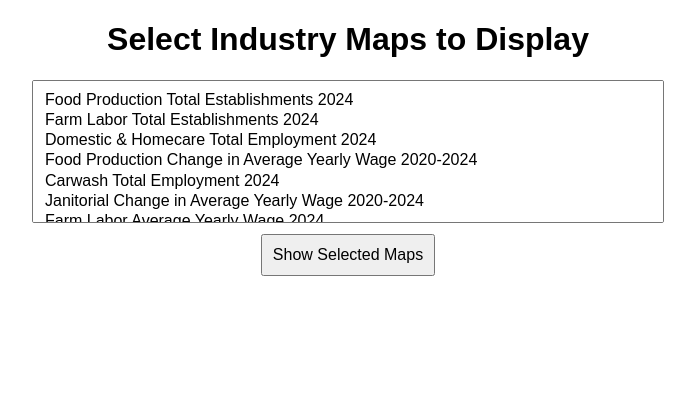
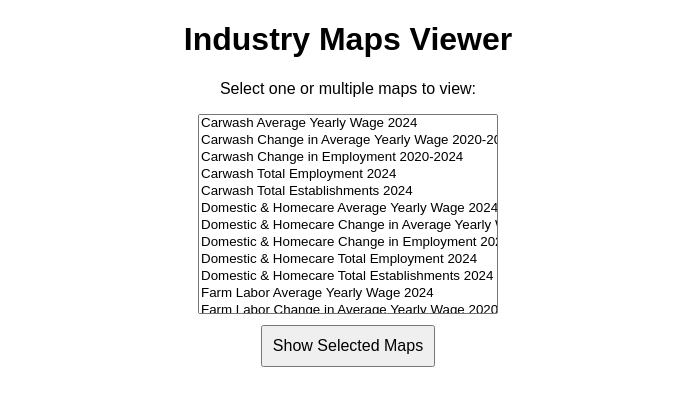
Before and after one commit to L30leoL30/up221-leob, a plain HTML site: page Industry_Maps/index.html in a window 1280 px wide. Shown: the whole page, without its empty margins (292-987 px from the left). Drawn offline with Linux system fonts and the light colour scheme.

Commit message:
Fixed sorting & ensured all maps are included

```diff
--- a/Industry_Maps/index.html
+++ b/Industry_Maps/index.html
@@ -3,66 +3,108 @@
 <head>
     <meta charset="UTF-8">
     <meta name="viewport" content="width=device-width, initial-scale=1.0">
-    <title>Industry Maps</title>
+    <title>Industry Maps Viewer</title>
     <style>
-        body { font-family: Arial, sans-serif; text-align: center; }
-        .map-container { display: flex; flex-wrap: wrap; justify-content: center; gap: 10px; }
-        .map-container img { width: 45%; height: auto; border: 1px solid #ccc; padding: 5px; }
-        select { width: 50%; padding: 10px; font-size: 16px; }
-        button { margin: 10px; padding: 10px; font-size: 16px; cursor: pointer; }
+        body {
+            font-family: Arial, sans-serif;
+            margin: 20px;
+            text-align: center;
+        }
+        select {
+            width: 300px;
+            height: 200px;
+        }
+        button {
+            margin-top: 10px;
+            padding: 10px;
+            font-size: 16px;
+        }
+        #map-display {
+            margin-top: 20px;
+            display: flex;
+            flex-wrap: wrap;
+            justify-content: center;
+        }
+        img {
+            max-width: 45%;
+            height: auto;
+            margin: 10px;
+        }
     </style>
 </head>
 <body>
-    <h1>Select Industry Maps to Display</h1>
-    <select id="map-select" multiple size="6">
+    <h1>Industry Maps Viewer</h1>
+    <p>Select one or multiple maps to view:</p>
+    <select id="map-select" multiple size="10">
+        <option value="Carwash_Average Yearly Wage 2024.png">Carwash Average Yearly Wage 2024</option>
+        <option value="Carwash_Change in Average Yearly Wage 2020-2024.png">Carwash Change in Average Yearly Wage 2020-2024</option>
+        <option value="Carwash_Change in Employment 2020-2024.png">Carwash Change in Employment 2020-2024</option>
+        <option value="Carwash_Total Employment 2024.png">Carwash Total Employment 2024</option>
+        <option value="Carwash_Total Establishments 2024.png">Carwash Total Establishments 2024</option>
+        <option value="Domestic & Homecare_Average Yearly Wage 2024.png">Domestic & Homecare Average Yearly Wage 2024</option>
+        <option value="Domestic & Homecare_Change in Average Yearly Wage 2020-2024.png">Domestic & Homecare Change in Average Yearly Wage 2020-2024</option>
+        <option value="Domestic & Homecare_Change in Employment 2020-2024.png">Domestic & Homecare Change in Employment 2020-2024</option>
+        <option value="Domestic & Homecare_Total Employment 2024.png">Domestic & Homecare Total Employment 2024</option>
+        <option value="Domestic & Homecare_Total Establishments 2024.png">Domestic & Homecare Total Establishments 2024</option>
+        <option value="Farm Labor_Average Yearly Wage 2024.png">Farm Labor Average Yearly Wage 2024</option>
+        <option value="Farm Labor_Change in Average Yearly Wage 2020-2024.png">Farm Labor Change in Average Yearly Wage 2020-2024</option>
+        <option value="Farm Labor_Change in Employment 2020-2024.png">Farm Labor Change in Employment 2020-2024</option>
+        <option value="Farm Labor_Total Employment 2024.png">Farm Labor Total Employment 2024</option>
+        <option value="Farm Labor_Total Establishments 2024.png">Farm Labor Total Establishments 2024</option>
+        <option value="Food Production_Average Yearly Wage 2024.png">Food Production Average Yearly Wage 2024</option>
+        <option value="Food Production_Change in Average Yearly Wage 2020-2024.png">Food Production Change in Average Yearly Wage 2020-2024</option>
+        <option value="Food Production_Change in Employment 2020-2024.png">Food Production Change in Employment 2020-2024</option>
+        <option value="Food Production_Total Employment 2024.png">Food Production Total Employment 2024</option>
         <option value="Food Production_Total Establishments 2024.png">Food Production Total Establishments 2024</option>
-        <option value="Farm Labor_Total Establishments 2024.png">Farm Labor Total Establishments 2024</option>
-        <option value="Domestic & Homecare_Total Employment 2024.png">Domestic & Homecare Total Employment 2024</option>
-        <option value="Food Production_Change in Average Yearly Wage 2020-2024.png">Food Production Change in Average Yearly Wage 2020-2024</option>
-        <option value="Carwash_Total Employment 2024.png">Carwash Total Employment 2024</option>
+        <option value="Garment_Average Yearly Wage 2024.png">Garment Average Yearly Wage 2024</option>
+        <option value="Garment_Change in Average Yearly Wage 2020-2024.png">Garment Change in Average Yearly Wage 2020-2024</option>
+        <option value="Garment_Change in Employment 2020-2024.png">Garment Change in Employment 2020-2024</option>
+        <option value="Garment_Total Employment 2024.png">Garment Total Employment 2024</option>
+        <option value="Garment_Total Establishments 2024.png">Garment Total Establishments 2024</option>
+        <option value="Janitorial_Average Yearly Wage 2024.png">Janitorial Average Yearly Wage 2024</option>
         <option value="Janitorial_Change in Average Yearly Wage 2020-2024.png">Janitorial Change in Average Yearly Wage 2020-2024</option>
-        <option value="Farm Labor_Average Yearly Wage 2024.png">Farm Labor Average Yearly Wage 2024</option>
-        <option value="Janitorial_Average Yearly Wage 2024.png">Janitorial Average Yearly Wage 2024</option>
-        <option value="Domestic & Homecare_Total Establishments 2024.png">Domestic & Homecare Total Establishments 2024</option>
-        <option value="Garment_Change in Average Yearly Wage 2020-2024.png">Garment Change in Average Yearly Wage 2020-2024</option>
-        <option value="Carwash_Average Yearly Wage 2024.png">Carwash Average Yearly Wage 2024</option>
-        <option value="Carwash_Total Establishments 2024.png">Carwash Total Establishments 2024</option>
-        <option value="Farm Labor_Change in Average Yearly Wage 2020-2024.png">Farm Labor Change in Average Yearly Wage 2020-2024</option>
-        <option value="Domestic & Homecare_Average Yearly Wage 2024.png">Domestic & Homecare Average Yearly Wage 2024</option>
-        <option value="Garment_Average Yearly Wage 2024.png">Garment Average Yearly Wage 2024</option>
-        <option value="Food Production_Total Employment 2024.png">Food Production Total Employment 2024</option>
-        <option value="Garment_Change in Employment 2020-2024.png">Garment Change in Employment 2020-2024</option>
-        <option value="Food Production_Change in Employment 2020-2024.png">Food Production Change in Employment 2020-2024</option>
-        <option value="Garment_Total Employment 2024.png">Garment Total Employment 2024</option>
-        <option value="Carwash_Change in Employment 2020-2024.png">Carwash Change in Employment 2020-2024</option>
-        <option value="Farm Labor_Total Employment 2024.png">Farm Labor Total Employment 2024</option>
-        <option value="Garment_Total Establishments 2024.png">Garment Total Establishments 2024</option>
-        <option value="Domestic & Homecare_Change in Employment 2020-2024.png">Domestic & Homecare Change in Employment 2020-2024</option>
-        <option value="Carwash_Change in Average Yearly Wage 2020-2024.png">Carwash Change in Average Yearly Wage 2020-2024</option>
+        <option value="Janitorial_Change in Employment 2020-2024.png">Janitorial Change in Employment 2020-2024</option>
         <option value="Janitorial_Total Employment 2024.png">Janitorial Total Employment 2024</option>
-        <option value="Farm Labor_Change in Employment 2020-2024.png">Farm Labor Change in Employment 2020-2024</option>
-        <option value="Domestic & Homecare_Change in Average Yearly Wage 2020-2024.png">Domestic & Homecare Change in Average Yearly Wage 2020-2024</option>
         <option value="Janitorial_Total Establishments 2024.png">Janitorial Total Establishments 2024</option>
-        <option value="Janitorial_Change in Employment 2020-2024.png">Janitorial Change in Employment 2020-2024</option>
-        <option value="Food Production_Average Yearly Wage 2024.png">Food Production Average Yearly Wage 2024</option>
-
+        <option value="Restaurant_Average Yearly Wage 2024.png">Restaurant Average Yearly Wage 2024</option>
+        <option value="Restaurant_Change in Average Yearly Wage 2020-2024.png">Restaurant Change in Average Yearly Wage 2020-2024</option>
+        <option value="Restaurant_Change in Employment 2020-2024.png">Restaurant Change in Employment 2020-2024</option>
+        <option value="Restaurant_Total Employment 2024.png">Restaurant Total Employment 2024</option>
+        <option value="Restaurant_Total Establishments 2024.png">Restaurant Total Establishments 2024</option>
+        <option value="Retail_Average Yearly Wage 2024.png">Retail Average Yearly Wage 2024</option>
+        <option value="Retail_Change in Average Yearly Wage 2020-2024.png">Retail Change in Average Yearly Wage 2020-2024</option>
+        <option value="Retail_Change in Employment 2020-2024.png">Retail Change in Employment 2020-2024</option>
+        <option value="Retail_Total Employment 2024.png">Retail Total Employment 2024</option>
+        <option value="Retail_Total Establishments 2024.png">Retail Total Establishments 2024</option>
+        <option value="Warehouse_Average Yearly Wage 2024.png">Warehouse Average Yearly Wage 2024</option>
+        <option value="Warehouse_Change in Average Yearly Wage 2020-2024.png">Warehouse Change in Average Yearly Wage 2020-2024</option>
+        <option value="Warehouse_Change in Employment 2020-2024.png">Warehouse Change in Employment 2020-2024</option>
+        <option value="Warehouse_Total Employment 2024.png">Warehouse Total Employment 2024</option>
+        <option value="Warehouse_Total Establishments 2024.png">Warehouse Total Establishments 2024</option>
     </select>
     <br>
-    <button onclick="displayMaps()">Show Selected Maps</button>
-    <div class="map-container" id="map-container"></div>
+    <button id="show-maps">Show Selected Maps</button>
+    <div id="map-display"></div>
 
     <script>
-        function displayMaps() {
-            let container = document.getElementById("map-container");
-            container.innerHTML = "";
-            let selectedOptions = document.getElementById("map-select").selectedOptions;
-            for (let option of selectedOptions) {
-                let img = document.createElement("img");
-                img.src = "Industry_Maps/" + option.value;
-                img.alt = option.value;
-                container.appendChild(img);
-            }
-        }
+        document.addEventListener("DOMContentLoaded", function () {
+            const select = document.getElementById("map-select");
+            const displayArea = document.getElementById("map-display");
+
+            document.getElementById("show-maps").addEventListener("click", function () {
+                const selectedMaps = Array.from(select.selectedOptions).map(opt => opt.value);
+                displayArea.innerHTML = "";
+
+                selectedMaps.forEach(map => {
+                    const img = document.createElement("img");
+                    img.src = map;
+                    img.alt = map;
+                    img.style.width = "45%";
+                    img.style.margin = "10px";
+                    displayArea.appendChild(img);
+                });
+            });
+        });
     </script>
 </body>
 </html>
```
